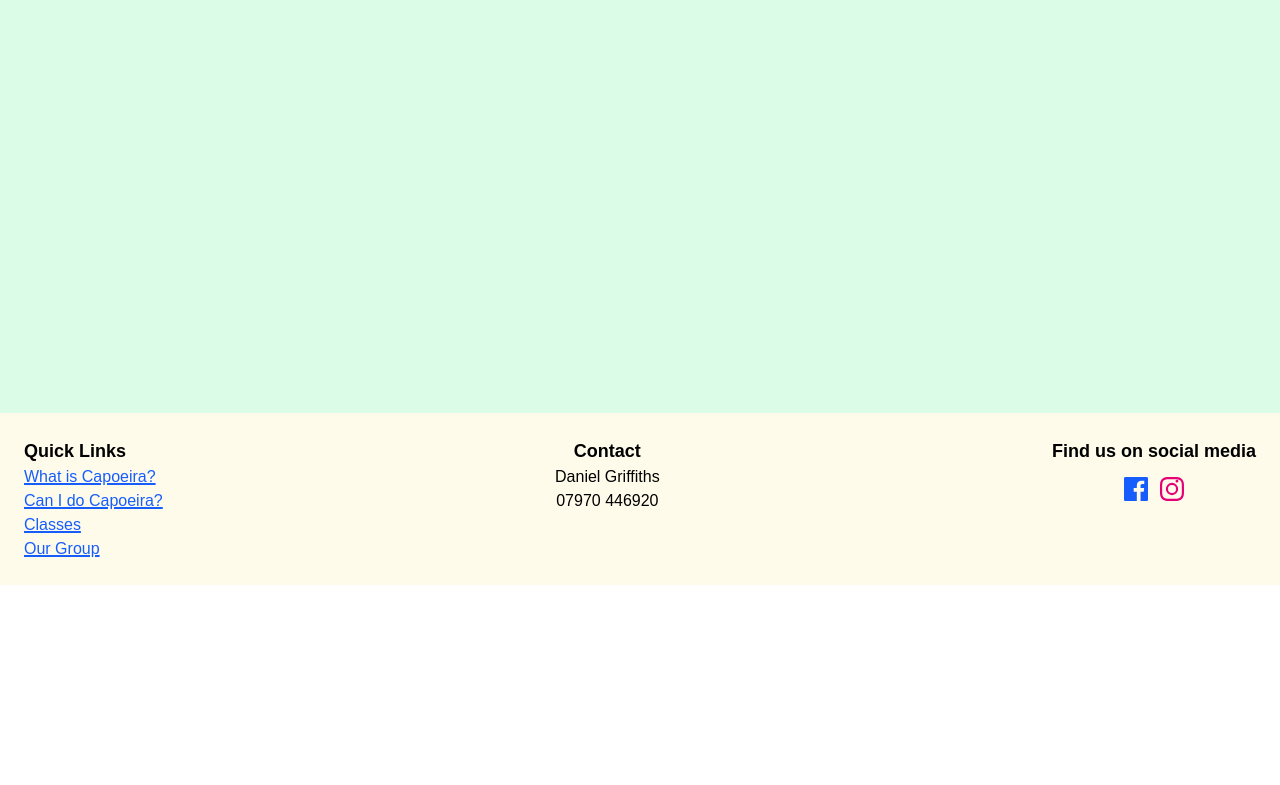
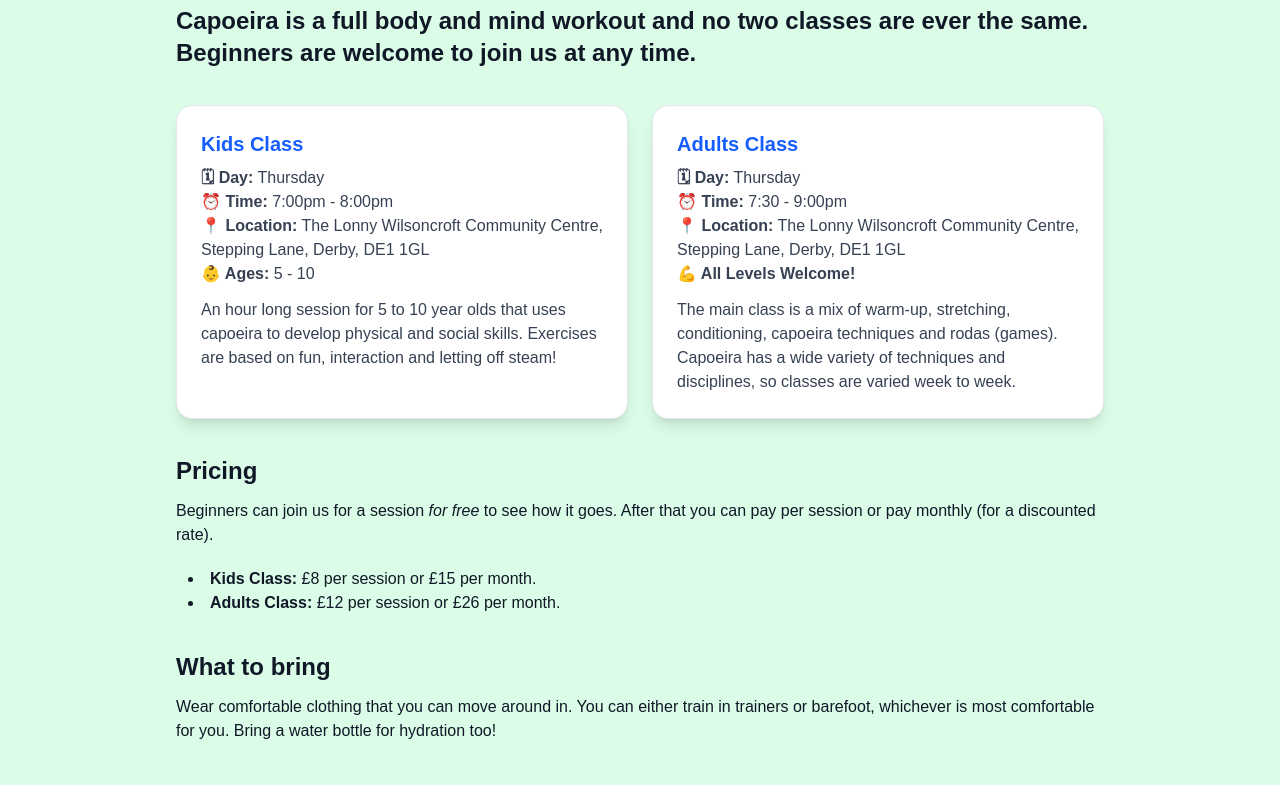
Before and after one commit to magpys/capoeira-derby, a Next.js app: page /classes in a window 1280 px wide. Before the commit this address had no page. Shown: the part 515-1300 px from the top of the page. Before the commit the page ends 1100 px from the top, so only its background shows below. Built offline with nearby package versions, Linux system fonts and the light colour scheme.

Commit message:
add classes page

```diff
--- /dev/null
+++ b/src/app/classes/page.tsx
@@ -0,0 +1,88 @@
+import TitleBanner from "@/components/TitleBanner";
+
+export default function ClassesPage() {
+  return (
+    <>
+      <TitleBanner imageTitle={"batteria-teaching.jpeg"}>
+        <h1 className="text-4xl font-bold text-white text-center">Classes</h1>
+      </TitleBanner>
+      <section className="mx-auto max-w-5xl p-12 flex gap-3 flex-col">
+        <p className="text-2xl font-bold mb-6">
+          Capoeira is a full body and mind workout and no two classes are ever
+          the same. Beginners are welcome to join us at any time.
+        </p>
+        <div className="grid grid-cols-1 md:grid-cols-2 gap-6">
+          <div className="bg-white shadow-lg rounded-2xl p-6 border border-gray-200">
+            <h3 className="text-xl font-semibold text-blue-600">Kids Class</h3>
+            <p className="text-gray-700 mt-2">
+              <strong>🗓 Day:</strong> Thursday
+            </p>
+            <p className="text-gray-700">
+              <strong>⏰ Time:</strong> 7:00pm - 8:00pm
+            </p>
+            <p className="text-gray-700">
+              <strong>📍 Location:</strong> The Lonny Wilsoncroft Community
+              Centre, Stepping Lane, Derby, DE1 1GL
+            </p>
+            <p className="text-gray-700">
+              <strong>👶 Ages:</strong> 5 - 10
+            </p>
+            <p className="text-gray-700 mt-3">
+              An hour long session for 5 to 10 year olds that uses capoeira to
+              develop physical and social skills. Exercises are based on fun,
+              interaction and letting off steam!
+            </p>
+          </div>
+
+          <div className="bg-white shadow-lg rounded-2xl p-6 border border-gray-200">
+            <h3 className="text-xl font-semibold text-blue-600">
+              Adults Class
+            </h3>
+            <p className="text-gray-700 mt-2">
+              <strong>🗓 Day:</strong> Thursday
+            </p>
+            <p className="text-gray-700">
+              <strong>⏰ Time:</strong> 7:30 - 9:00pm
+            </p>
+            <p className="text-gray-700">
+              <strong>📍 Location:</strong> The Lonny Wilsoncroft Community
+              Centre, Stepping Lane, Derby, DE1 1GL
+            </p>
+            <p className="text-gray-700">
+              <strong>💪 All Levels Welcome!</strong>
+            </p>
+            <p className="text-gray-700 mt-3">
+              The main class is a mix of warm-up, stretching, conditioning,
+              capoeira techniques and rodas (games). Capoeira has a wide variety
+              of techniques and disciplines, so classes are varied week to week.
+            </p>
+          </div>
+        </div>
+        <h2 className="text-2xl font-bold mt-6">Pricing</h2>
+        <p>
+          Beginners can join us for a session{" "}
+          <span className={"italic"}>for free</span> to see how it goes. After
+          that you can pay per session or pay monthly (for a discounted rate).
+        </p>
+        <ul className="mt-2 pl-3 list-disc list-inside">
+          <li>
+            <strong>Kids Class:</strong> £8 per session or £15 per month.
+          </li>
+          <li>
+            <strong>Adults Class:</strong> £12 per session or £26 per month.
+          </li>
+        </ul>
+        <h2 className="text-2xl font-bold mt-6">What to bring</h2>
+        <p>
+          Wear comfortable clothing that you can move around in. You can either
+          train in trainers or barefoot, whichever is most comfortable for you.
+          Bring a water bottle for hydration too!
+        </p>
+        <p className="p-4 mt-8 text-center text-lg font-semibold text-gray-900 bg-yellow-200 rounded-lg">
+          Ready to join? Contact Dan on 07970 446920 or drop in at one of the
+          classes listed above!
+        </p>
+      </section>
+    </>
+  );
+}
```
Also changed, not shown: public/batteria-teaching.jpeg (added).
